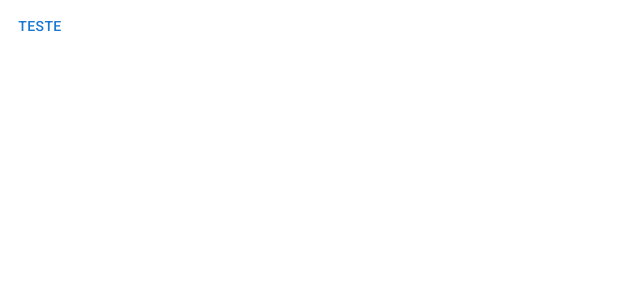
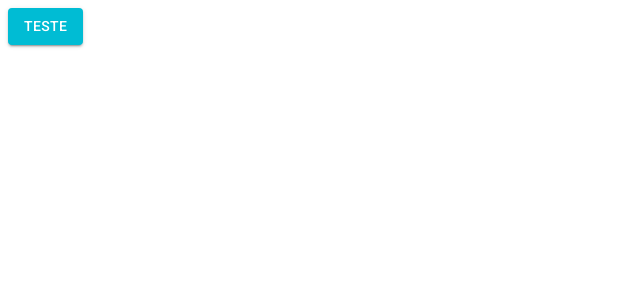
Before and after one commit to alexmacieldeveloper/youtube-curso-react-materialui-typescript, a React (Create React App) app: page /pagina-inicial in a window 1280 px wide. Shown: the top 300 px of the page, without its empty margins (0-640 px from the left). Built offline with nearby package versions, Linux system fonts and the light colour scheme.

Commit message:
feat: Adicionando tema claro

```diff
--- a/src/App.tsx
+++ b/src/App.tsx
@@ -1,9 +1,13 @@
+import { ThemeProvider } from '@mui/material'
 import { BrowserRouter } from "react-router-dom";
 import { AppRoutes } from './routes'
+import { LightTheme } from './shared/themes'
 export const  App = () => {
   return (
-    <BrowserRouter>
-      <AppRoutes />
-    </BrowserRouter>
+    <ThemeProvider theme={LightTheme}>
+      <BrowserRouter>
+        <AppRoutes />
+      </BrowserRouter>
+    </ThemeProvider>
   );
 }
--- a/src/routes/index.tsx
+++ b/src/routes/index.tsx
@@ -3,7 +3,7 @@
 export const AppRoutes = () => {
     return (
         <Routes>
-            <Route path="/pagina-inicial" element={<Button>Teste</Button>} />
+            <Route path="/pagina-inicial" element={<Button variant='contained' color='secondary'>Teste</Button>} />
             <Route path="*" element={<Navigate to="/pagina-inicial" />} />
         </Routes>
     )
--- a/src/shared/themes/index.ts
+++ b/src/shared/themes/index.ts
@@ -1 +1 @@
-export { };
+export * from './light';
--- /dev/null
+++ b/src/shared/themes/light.ts
@@ -0,0 +1,22 @@
+import { createTheme } from '@mui/material'
+
+export const LightTheme = createTheme({
+    palette: {
+        primary: {
+            main: '#FBC02D',
+            dark: '#F9A825',
+            light: '#FFEB3B',
+            contrastText: '#ffffff',
+        },
+        secondary: {
+            main: '#00BCD4',
+            dark: '#26C6DA',
+            light: '#4DD0E1',
+            contrastText: '#ffffff',
+        },
+        background: {
+            default: '#f7f6f3',
+            paper: '#ffffff',
+        }
+    }
+})
```
